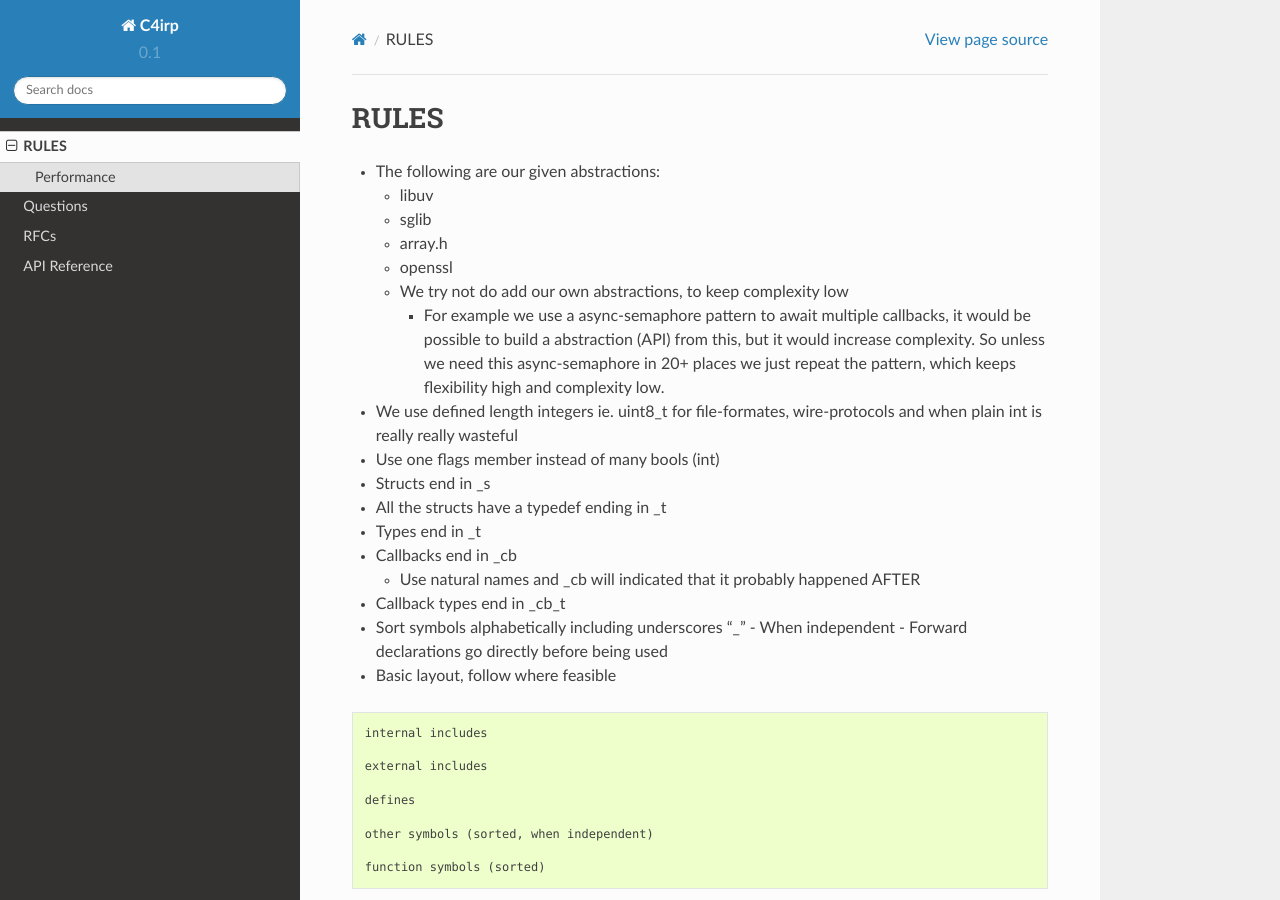
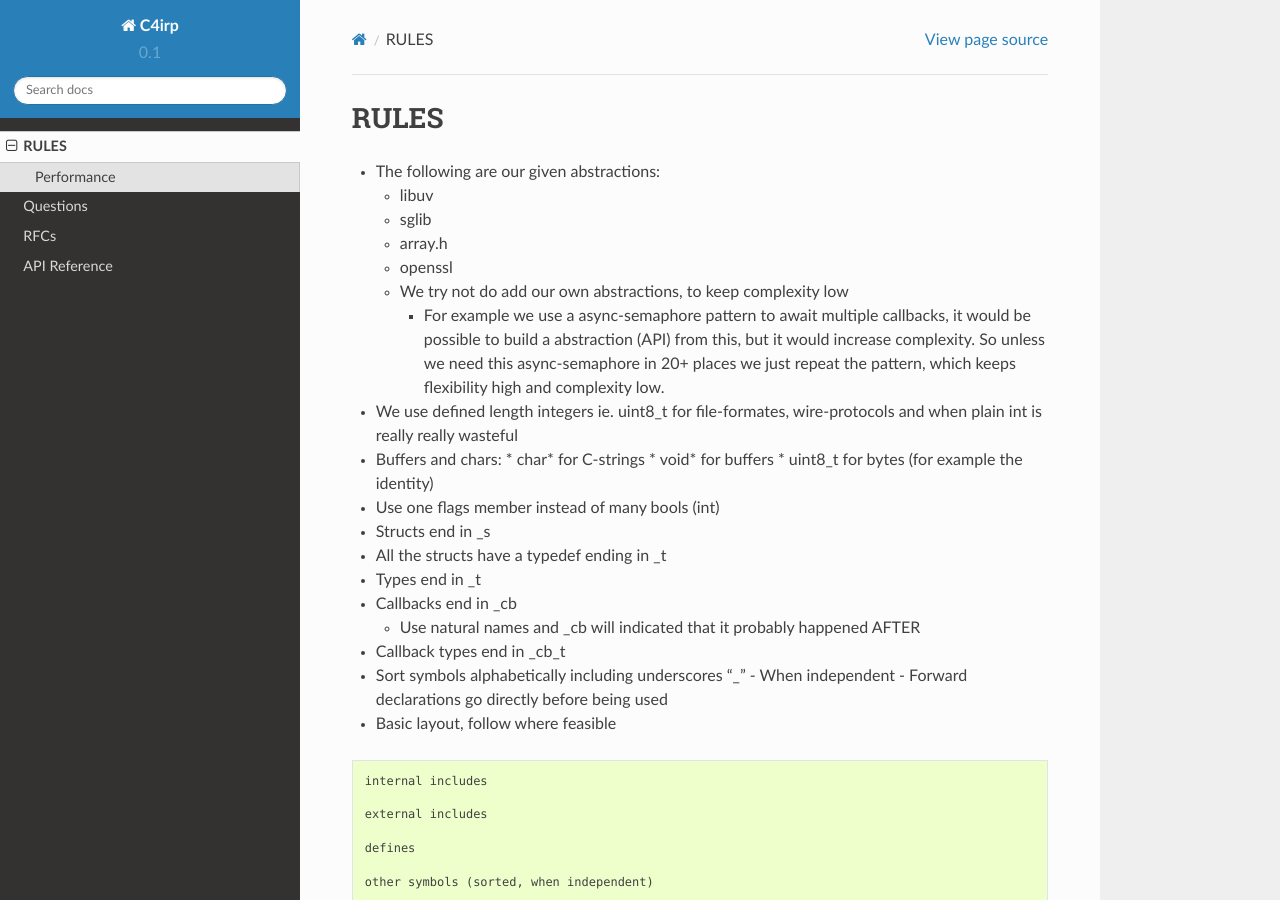
Before and after one commit to sosterwalder/c4irp, a Sphinx documentation site: the page built from doc/RULES.rst, in a window 1280 px wide and 900 px high. Built offline with Sphinx 7.4.7 and the Read the Docs theme 2.0.0, drawn with Linux system fonts in a browser that asks for light colours; pages that are not in the unit, such as notebooks, are missing from menus.

Commit message:
New RULES

```diff
--- a/doc/RULES.rst
+++ b/doc/RULES.rst
@@ -17,6 +17,10 @@ RULES
 
 * We use defined length integers ie. uint8_t for file-formates, wire-protocols
   and when plain int is really really wasteful
+* Buffers and chars:
+  * char* for C-strings
+  * void* for buffers
+  * uint8_t for bytes (for example the identity)
 * Use one flags member instead of many bools (int)
 * Structs end in _s
 * All the structs have a typedef ending in _t
```
